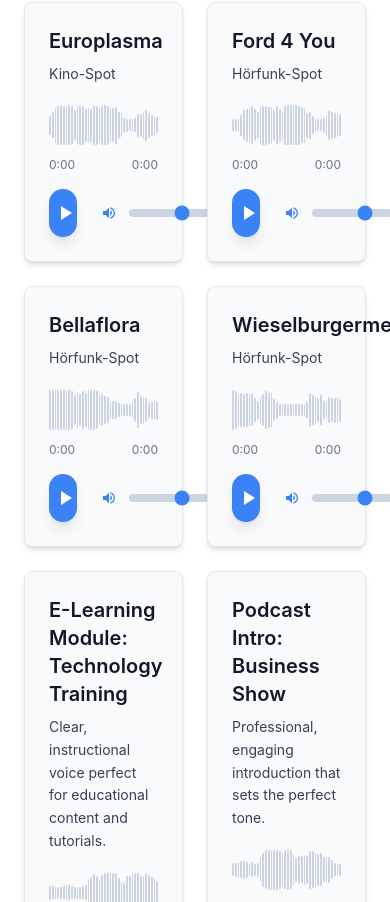
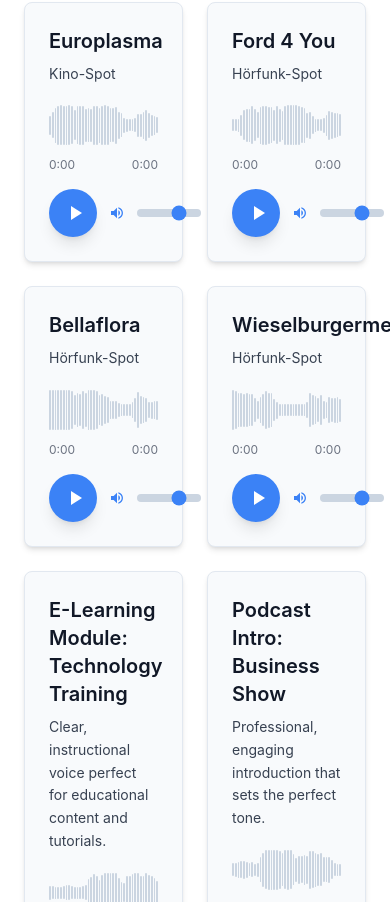
Before and after one commit to DavidWeinzierl/speakersite2, a React (Create React App) app: page / in a window 390 px wide. Shown: the part 3022-3924 px from the top of the page. Built offline with nearby package versions, Linux system fonts and the light colour scheme.

Commit message:
mobile playbutton margin adjust

```diff
--- a/src/components/AudioPlayer.js
+++ b/src/components/AudioPlayer.js
@@ -213,10 +213,10 @@
         </div>
 
         {/* Controls */}
-        <div className="flex items-center justify-between space-x-6 md:space-x-0">
+        <div className="flex items-center justify-between space-x-3 md:space-x-0">
           <button
             onClick={togglePlayPause}
-            className="w-12 h-12 bg-blue-500 hover:bg-blue-600 text-white rounded-full flex items-center justify-center transition-all duration-200 focus:outline-none focus:ring-2 focus:ring-blue-400 shadow-lg hover:shadow-blue-500/25 hover:scale-105"
+            className="w-12 h-12 bg-blue-500 hover:bg-blue-600 text-white rounded-full flex items-center justify-center transition-all duration-200 focus:outline-none focus:ring-2 focus:ring-blue-400 shadow-lg hover:shadow-blue-500/25 hover:scale-105 flex-shrink-0"
           >
             {isPlaying ? (
               <svg className="w-6 h-6" fill="currentColor" viewBox="0 0 24 24">
@@ -244,7 +244,7 @@
                 background: '#cbd5e1',
                 height: '8px'
               }}
-              className="w-20 h-2 rounded-lg appearance-none cursor-pointer accent-blue-500 slider-visible"
+              className="w-16 md:w-20 h-2 rounded-lg appearance-none cursor-pointer accent-blue-500 slider-visible"
             />
           </div>
         </div>
```
